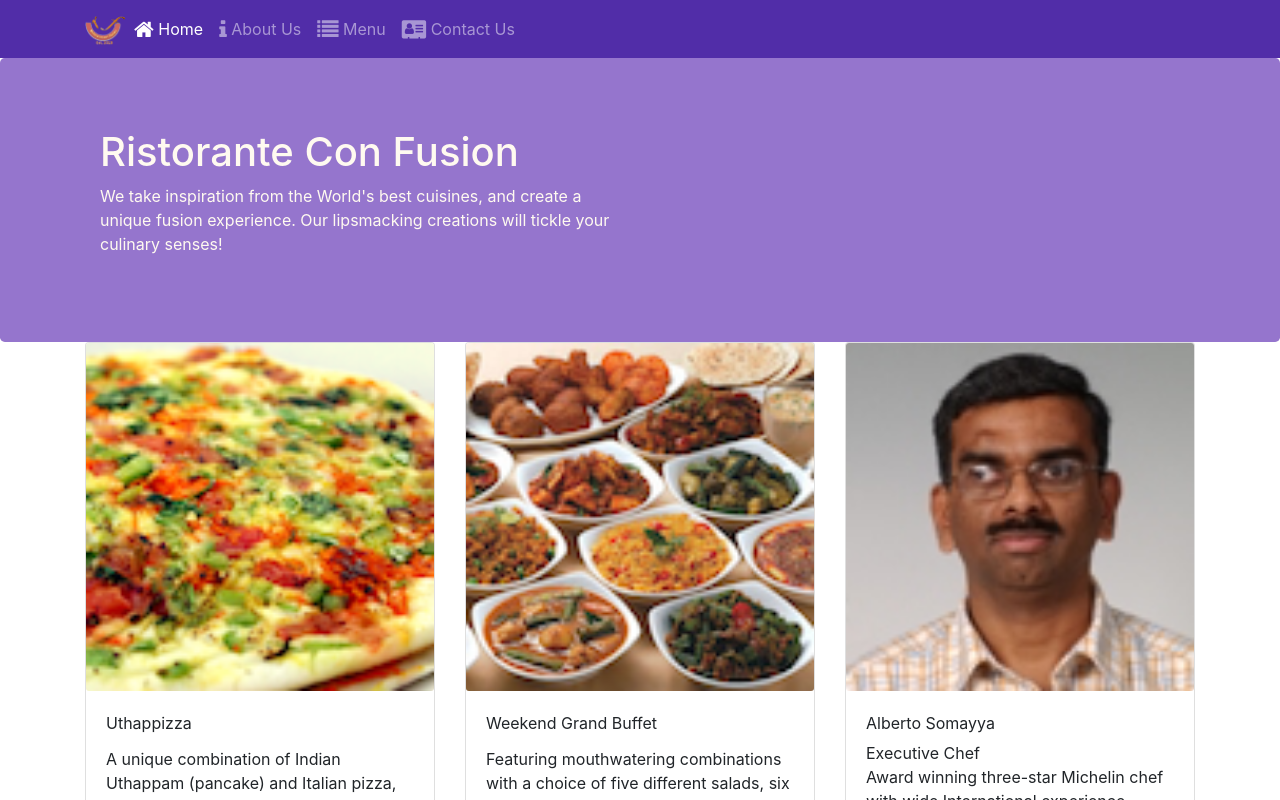
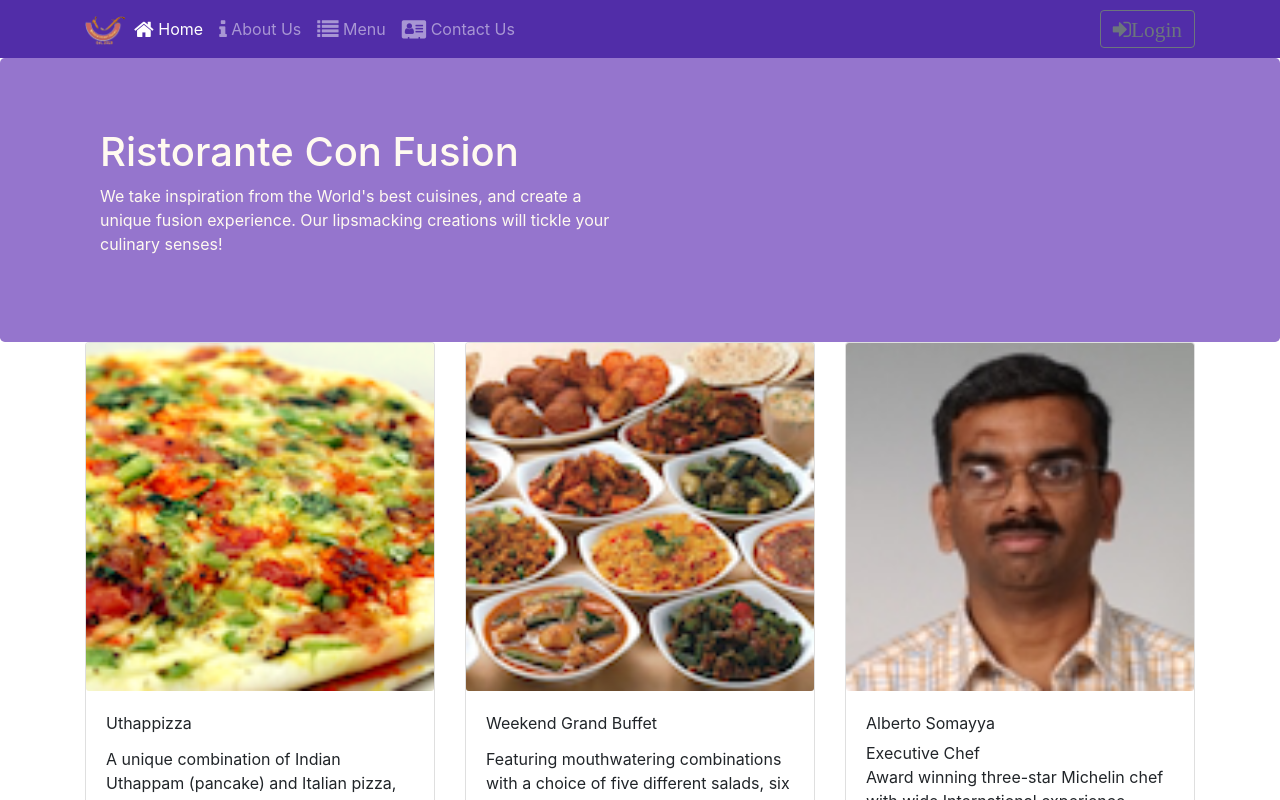
Before and after one commit to imjimil/reactHKU, a React (Create React App) app in the folder confusion/: page /home in a window 1280 px wide. Shown: the top 800 px of the page. Built offline with nearby package versions, Linux system fonts and the light colour scheme.

Commit message:
uncontrolled form and modal in header.js

```diff
--- a/confusion/src/components/HeaderComponent.js
+++ b/confusion/src/components/HeaderComponent.js
@@ -1,5 +1,5 @@
 import React, { Component } from 'react';
-import { Navbar, NavbarBrand, Jumbotron, Nav, NavbarToggler, Collapse, NavItem } from 'reactstrap';
+import { Navbar, NavbarBrand, Jumbotron, Nav, NavbarToggler, Collapse, NavItem, Modal, ModalBody, ModalHeader, Button, Form, FormGroup, Label, Input } from 'reactstrap';
 import { NavLink } from 'react-router-dom';
 
 class Header extends Component {
@@ -7,15 +7,30 @@ class Header extends Component {
     constructor(props) {
         super(props);
         this.state = {
-            isNavOpen: false
+            isNavOpen: false,
+            isModalOpen: false
         };
         this.toggleNav = this.toggleNav.bind(this);
+        this.toggleModal = this.toggleModal.bind(this);
+        this.handleLogin = this.handleLogin.bind(this);
     }
 
     toggleNav() {
         this.setState({
             isNavOpen: !this.state.isNavOpen
         });
+    }
+
+    toggleModal() {
+        this.setState({
+            isModalOpen: !this.state.isModalOpen
+        });
+    }
+
+    handleLogin(event) {
+        this.toggleModal();
+        alert("Username:" + this.username.value + " password:" + this.password.value + " remember:" + this.remember.checked);
+        event.preventDefault();
     }
 
     render() {
@@ -51,6 +66,13 @@ class Header extends Component {
                                     </NavLink>
                                 </NavItem>
                             </Nav>
+                            <Nav className="ml-auto" navbar>
+                                <NavItem>
+                                    <Button outline onClick={this.toggleModal} >
+                                        <span className="fa fa-sign-in fa-lg">Login</span>
+                                    </Button>
+                                </NavItem>
+                            </Nav>
                         </Collapse>
                     </div>
                 </Navbar>
@@ -65,6 +87,28 @@ class Header extends Component {
                     </div>
                 </div>
                 </Jumbotron>
+                <Modal isOpen={ this.state.isModalOpen } toggle={ this.toggleModal } >
+                    <ModalHeader toggle={ this.toggleModal } > Login</ModalHeader>
+                    <ModalBody>
+                        <Form onSubmit={this.handleLogin}>
+                            <FormGroup>
+                                <Label htmlFor="username">Username</Label>
+                                <Input type="text" id="username" name="username" innerRef={(input) => this.username = input } />
+                            </FormGroup>
+                            <FormGroup>
+                                <Label htmlFor="password">Password</Label>
+                                <Input type="password" id="password" name="password" innerRef={(input) => this.password = input } />
+                            </FormGroup>
+                            <FormGroup check>
+                                <Label check>
+                                    <Input type="checkbox" name="remember" innerRef={(input) => this.remember = input } />
+                                    Remember me
+                                </Label>
+                            </FormGroup>
+                            <Button type="submit" value="submit" color="primary">Login</Button>
+                        </Form>
+                    </ModalBody>
+                </Modal>
             </React.Fragment>
         );
     }
```
